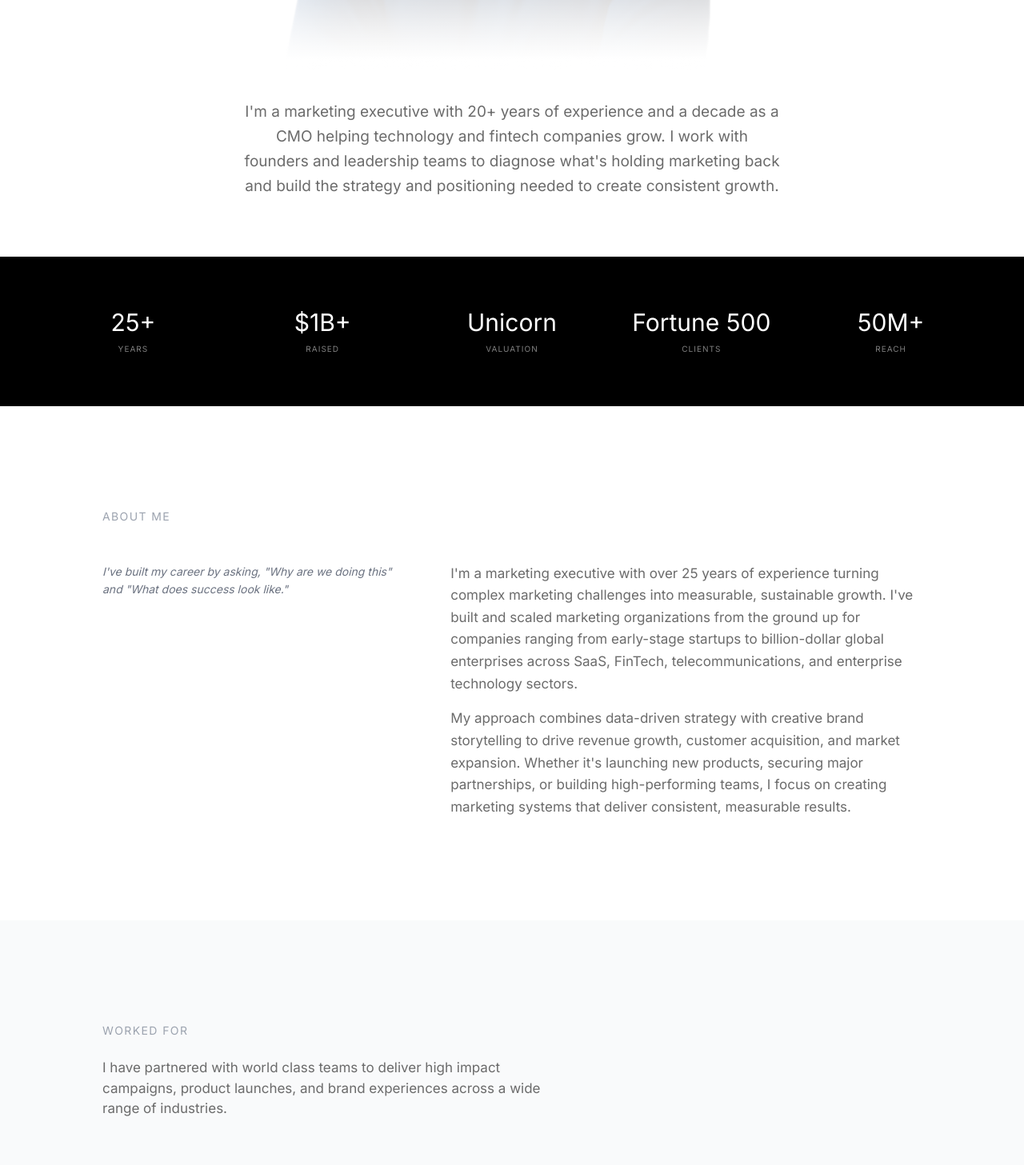
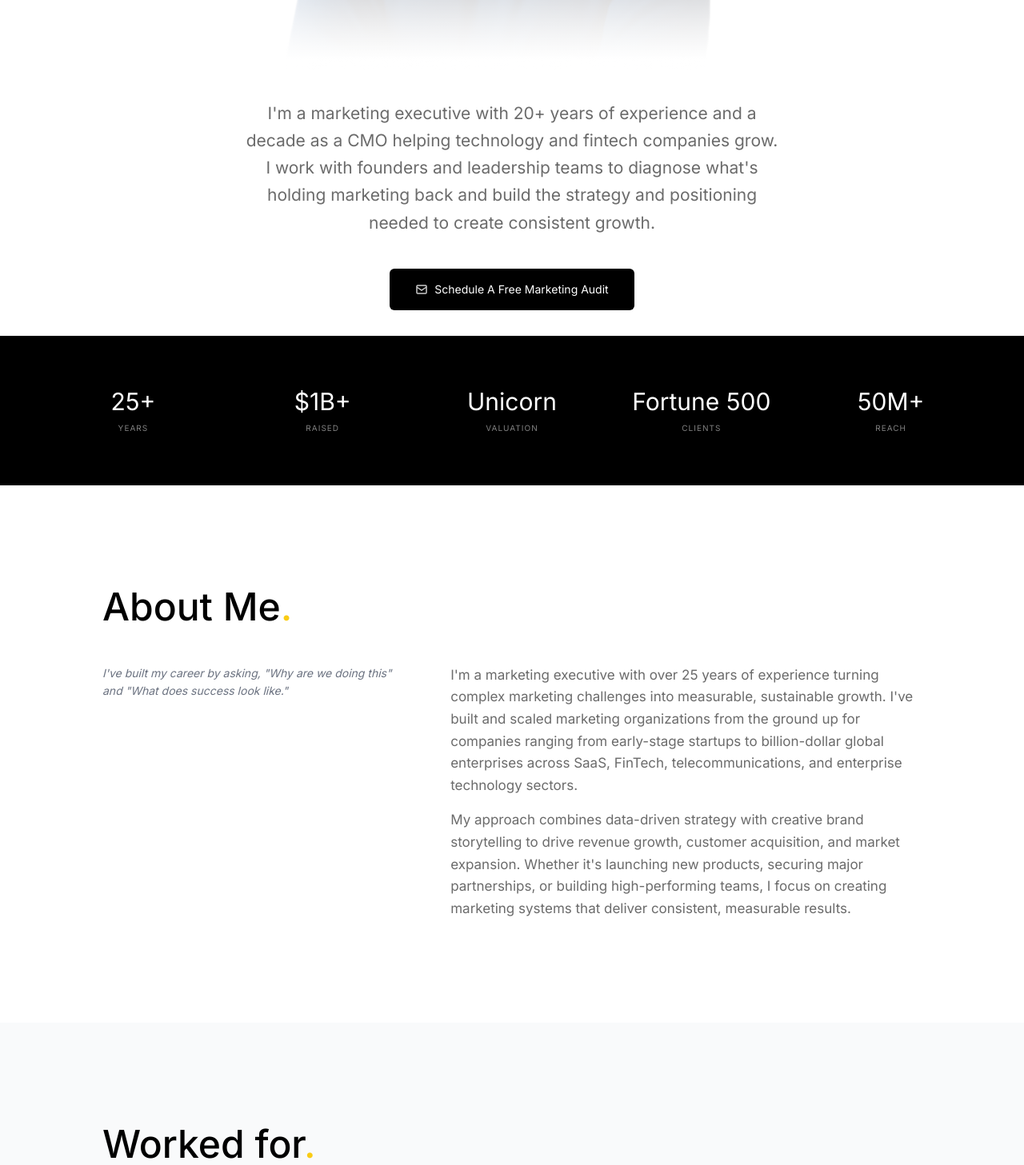
Before and after one commit to mrh1976/mherron, a Next.js app: page / in a window 1280 px wide. Shown: the part 753-2210 px from the top of the page at 80% size. Built offline with nearby package versions, Linux system fonts and the light colour scheme.

Commit message:
Update page.tsx

```diff
--- a/app/page.tsx
+++ b/app/page.tsx
@@ -101,13 +101,24 @@ export default function Home() {
             <div className="absolute inset-0 bg-gradient-to-b from-transparent via-transparent via-50% to-white pointer-events-none"></div>
           </div>
 
-          <p className="relative z-10 text-[19px] text-[#6b6b6b] max-w-2xl mx-auto mb-10 leading-relaxed -mt-24">
+          <p className="relative z-10 text-[21px] text-[#6b6b6b] max-w-2xl mx-auto mb-10 leading-relaxed -mt-24">
             I&apos;m a marketing executive with 20+ years of experience and a
             decade as a CMO helping technology and fintech companies grow. I
             work with founders and leadership teams to diagnose what&apos;s holding
             marketing back and build the strategy and positioning needed to
             create consistent growth.
           </p>
+
+          <a
+            href="#contact"
+            className="inline-flex items-center gap-2 px-8 py-4 bg-black text-white text-sm rounded-md hover:bg-gray-800 transition-colors"
+          >
+            <svg width="16" height="16" viewBox="0 0 16 16" fill="none" className="opacity-80">
+              <rect x="2" y="3" width="12" height="10" rx="1" stroke="currentColor" strokeWidth="1.5"/>
+              <path d="M2 5L8 9L14 5" stroke="currentColor" strokeWidth="1.5"/>
+            </svg>
+            Schedule A Free Marketing Audit
+          </a>
         </div>
       </section>
 
@@ -148,8 +159,8 @@ export default function Home() {
 
       <section id="about" className="py-32 px-8">
         <div className="max-w-5xl mx-auto">
-          <h2 className="text-sm uppercase tracking-widest text-gray-400 mb-12">
-            About Me
+          <h2 className="text-5xl font-medium mb-12">
+            About Me<span className="text-yellow-400">.</span>
           </h2>
           <div className="grid md:grid-cols-5 gap-16">
             <div className="md:col-span-2">
@@ -169,8 +180,8 @@ export default function Home() {
 
       <section id="experience" className="py-32 px-8 bg-gray-50">
         <div className="max-w-5xl mx-auto">
-          <h2 className="text-sm uppercase tracking-widest text-gray-400 mb-6">
-            Worked for
+          <h2 className="text-5xl font-medium mb-6">
+            Worked for<span className="text-yellow-400">.</span>
           </h2>
           <p className="text-[#6b6b6b] text-[17px] mb-20 max-w-xl">
             I have partnered with world class teams to deliver high impact
@@ -222,8 +233,8 @@ export default function Home() {
 
       <section className="py-32 px-8">
         <div className="max-w-5xl mx-auto">
-          <h2 className="text-sm uppercase tracking-widest text-gray-400 mb-6">
-            Worked with
+          <h2 className="text-5xl font-medium mb-6">
+            Worked with<span className="text-yellow-400">.</span>
           </h2>
           <p className="text-[#6b6b6b] text-[17px] mb-16 max-w-3xl">
             I have had the privilege of working with some of the biggest and
@@ -296,10 +307,7 @@ export default function Home() {
         </div>
       </section>
 
-      {/* NEW: WorkedOnSection Component - Replaces old "Worked on" section */}
-      <div id="work">
       <WorkedOnSection />
-      </div>
 
       <section id="contact" className="py-32 px-8">
         <div className="max-w-3xl mx-auto text-center">
@@ -322,23 +330,34 @@ export default function Home() {
               className="flex-1 px-6 py-4 border border-gray-200 rounded-full text-sm focus:outline-none focus:border-gray-400"
             />
           </form>
-          <button className="px-12 py-4 bg-black text-white rounded-full text-sm hover:bg-gray-800 transition">
+          <button className="px-12 py-4 bg-[#2a2927] text-white rounded-full text-sm hover:bg-gray-800 transition">
             Submit
           </button>
         </div>
       </section>
 
-      <footer className="py-12 px-8 bg-[#2a2927] text-white text-center">
+      <footer className="py-12 px-8 bg-[#2a2927]">
+        <div className="max-w-7xl mx-auto">
+          <div className="flex justify-between items-start mb-12">
             <Image
               src="/MH-logo.png"
               alt="MH"
               width={32}
               height={32}
-          className="mx-auto mb-6"
             />
-        <p className="text-xs opacity-50">
+          </div>
+          <div className="text-xs text-white/60 leading-relaxed mb-8">
+            All trademarks, logos, and brand names displayed on this website are the property of their respective owners. They are used here strictly for identification and informational purposes to represent companies I have worked for or partnered with throughout my career. Their appearance does not imply any endorsement, approval, sponsorship, or affiliation with this website or with me personally. Any references to past work, partnerships, or collaborations are historical in nature and are presented solely to provide context regarding my professional experience.
+          </div>
+          <div className="flex justify-between items-center pt-8 border-t border-white/10">
+            <p className="text-xs text-white/50">
               ©{new Date().getFullYear()} Michael Herron LLC
             </p>
+            <p className="text-xs text-white/50">
+              Designed in partnership with <span className="text-white">nzmotiondesign.com</span>
+            </p>
+          </div>
+        </div>
       </footer>
     </main>
   );
```
Lines whose indentation alone changed are shown as unchanged.
